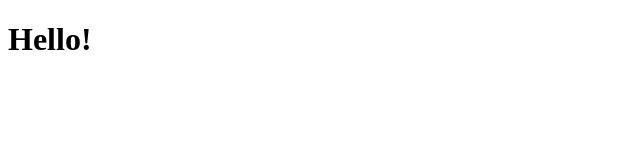
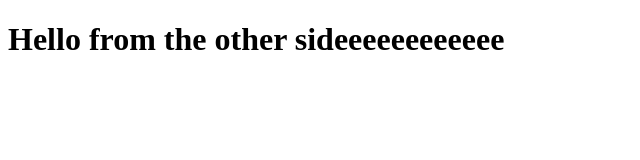
Before and after one commit to ANNE-BRITTNI-FERNANDO/Eco-Lodge, a plain HTML site: page index.html in a window 1280 px wide. Shown: the whole page, without its empty margins (0-640 px from the left). Drawn offline with Linux system fonts and the light colour scheme.

Commit message:
Update index.html

```diff
--- a/index.html
+++ b/index.html
@@ -7,6 +7,6 @@
     <title>Eco Lodge</title>
 </head>
 <body>
-    <h1>Hello!</h1>
+    <h1>Hello from the other sideeeeeeeeeeee</h1>
 </body>
 </html>
```
